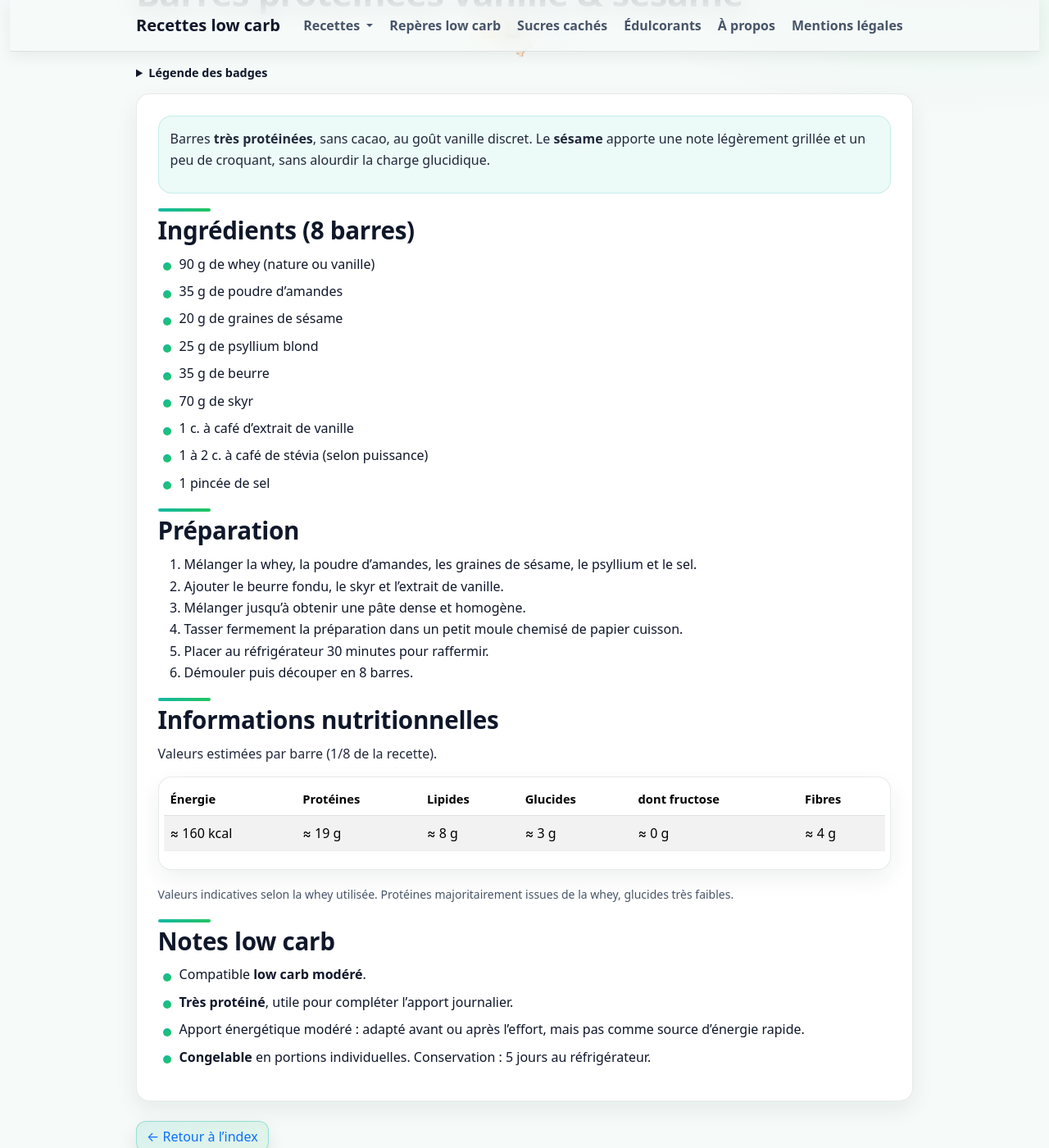
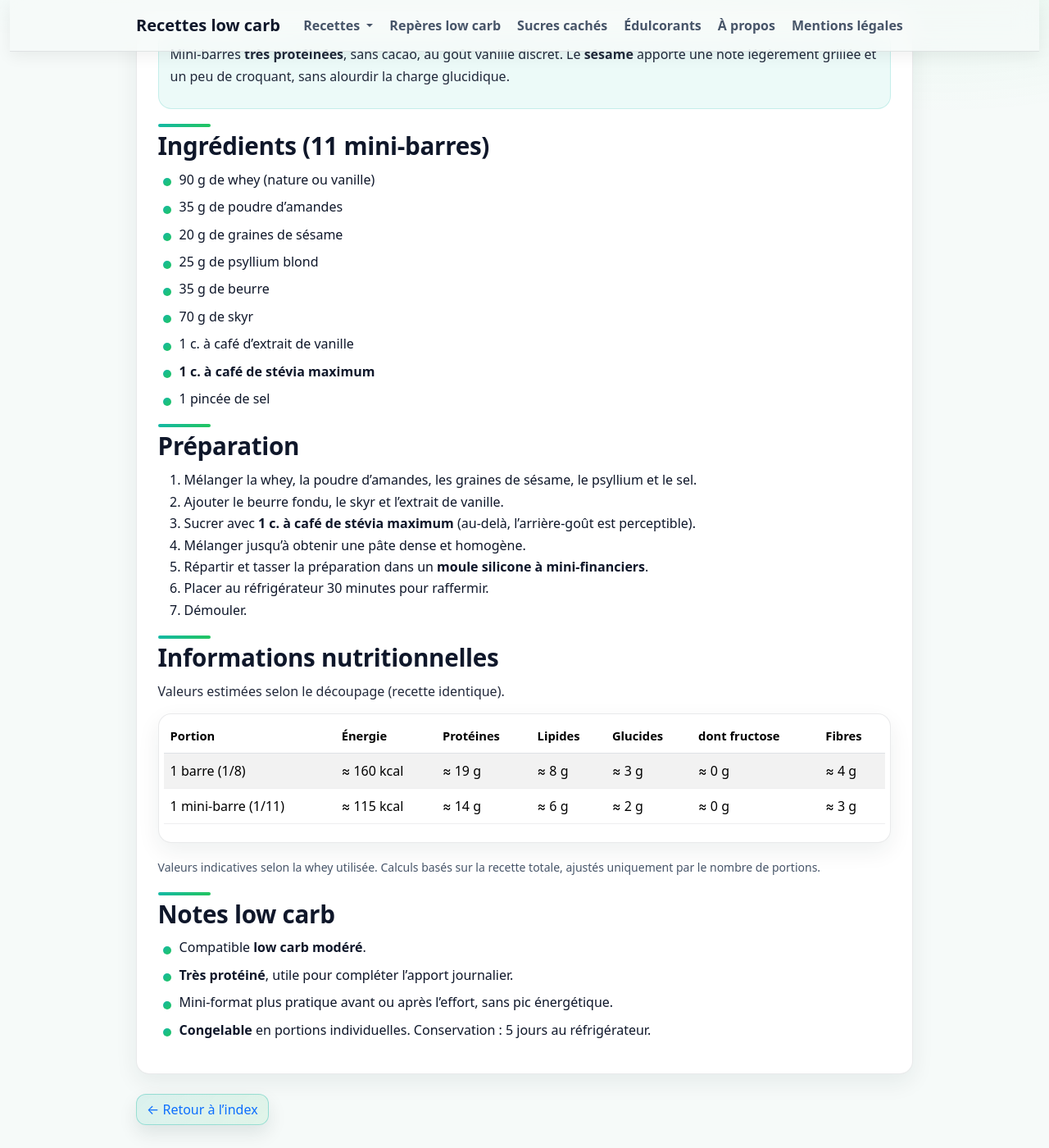
Before and after one commit to laurie-boissay/laurie-boissay.github.io, a Jekyll site: the page built from recettes/barres-proteinees-vanille-et-sesame.html, in a window 1280 px wide and 1400 px high, scrolled down 308 px. Shown: the whole window at 82% size. Built offline with Jekyll 4.4.1, drawn with Linux system fonts in a browser that asks for light colours; some of the changed text lies outside the part shown.

Commit message:
barres vanille

```diff
--- a/recettes/barres-proteinees-vanille-et-sesame.html
+++ b/recettes/barres-proteinees-vanille-et-sesame.html
@@ -3,10 +3,10 @@ layout: recipe
 title: "Barres protéinées vanille & sésame"
 description: "Barres protéinées low carb modéré à la whey, vanille et sésame. Sans cacao, très riches en protéines, adaptées avant ou après l’effort."
 recipe_title: "Barres protéinées vanille & sésame"
-recipe_subtitle: "Barres sans cuisson, neutres en goût, pour apport protéique avant ou après le sport"
+recipe_subtitle: "Mini-barres sans cuisson, neutres en goût, pour apport protéique avant ou après le sport"
 recipe_group: "Barres nutritionnelles"
 recipe_sort: "barres-proteinees-vanille-sesame"
-recipe_tested: false
+recipe_tested: true
 tags:
   - low-carb-modere
   - tres-proteine
@@ -24,7 +24,7 @@ extra_head: |
     "@type": "Recipe",
     "name": "Barres protéinées vanille & sésame",
     "description": "Barres protéinées low carb modéré à la whey, vanille et sésame, sans cuisson.",
-    "recipeYield": "8 barres",
+    "recipeYield": "11 mini-barres",
     "prepTime": "PT15M",
     "cookTime": "PT0M",
     "totalTime": "PT45M",
@@ -35,13 +35,13 @@ extra_head: |
 
 <div class="recipe-lead">
   <p>
-    Barres <strong>très protéinées</strong>, sans cacao, au goût vanille discret.
+    Mini-barres <strong>très protéinées</strong>, sans cacao, au goût vanille discret.
     Le <strong>sésame</strong> apporte une note légèrement grillée et un peu de croquant,
     sans alourdir la charge glucidique.
   </p>
 </div>
 
-<h2>Ingrédients (8 barres)</h2>
+<h2>Ingrédients (11 mini-barres)</h2>
 <ul>
   <li>90 g de whey (nature ou vanille)</li>
   <li>35 g de poudre d’amandes</li>
@@ -50,7 +50,7 @@ extra_head: |
   <li>35 g de beurre</li>
   <li>70 g de skyr</li>
   <li>1 c. à café d’extrait de vanille</li>
-  <li>1 à 2 c. à café de stévia (selon puissance)</li>
+  <li><strong>1 c. à café de stévia maximum</strong></li>
   <li>1 pincée de sel</li>
 </ul>
 
@@ -58,19 +58,21 @@ extra_head: |
 <ol>
   <li>Mélanger la whey, la poudre d’amandes, les graines de sésame, le psyllium et le sel.</li>
   <li>Ajouter le beurre fondu, le skyr et l’extrait de vanille.</li>
+  <li>Sucrer avec <strong>1 c. à café de stévia maximum</strong> (au-delà, l’arrière-goût est perceptible).</li>
   <li>Mélanger jusqu’à obtenir une pâte dense et homogène.</li>
-  <li>Tasser fermement la préparation dans un petit moule chemisé de papier cuisson.</li>
+  <li>Répartir et tasser la préparation dans un <strong>moule silicone à mini-financiers</strong>.</li>
   <li>Placer au réfrigérateur 30 minutes pour raffermir.</li>
-  <li>Démouler puis découper en 8 barres.</li>
+  <li>Démouler.</li>
 </ol>
 
 <h2>Informations nutritionnelles</h2>
-<p>Valeurs estimées par barre (1/8 de la recette).</p>
+<p>Valeurs estimées selon le découpage (recette identique).</p>
 
 <div class="table-responsive">
   <table class="table table-striped">
     <thead>
       <tr>
+        <th>Portion</th>
         <th>Énergie</th>
         <th>Protéines</th>
         <th>Lipides</th>
@@ -81,6 +83,7 @@ extra_head: |
     </thead>
     <tbody>
       <tr>
+        <td>1 barre (1/8)</td>
         <td>≈ 160 kcal</td>
         <td>≈ 19 g</td>
         <td>≈ 8 g</td>
@@ -88,18 +91,27 @@ extra_head: |
         <td>≈ 0 g</td>
         <td>≈ 4 g</td>
       </tr>
+      <tr>
+        <td>1 mini-barre (1/11)</td>
+        <td>≈ 115 kcal</td>
+        <td>≈ 14 g</td>
+        <td>≈ 6 g</td>
+        <td>≈ 2 g</td>
+        <td>≈ 0 g</td>
+        <td>≈ 3 g</td>
+      </tr>
     </tbody>
   </table>
 </div>
 
 <p class="small text-muted">
-  Valeurs indicatives selon la whey utilisée. Protéines majoritairement issues de la whey, glucides très faibles.
+  Valeurs indicatives selon la whey utilisée. Calculs basés sur la recette totale, ajustés uniquement par le nombre de portions.
 </p>
 
 <h2>Notes low carb</h2>
 <ul>
   <li>Compatible <strong>low carb modéré</strong>.</li>
   <li><strong>Très protéiné</strong>, utile pour compléter l’apport journalier.</li>
-  <li>Apport énergétique modéré&nbsp;: adapté avant ou après l’effort, mais pas comme source d’énergie rapide.</li>
-  <li><strong>Congelable</strong> en portions individuelles. Conservation&nbsp;: 5 jours au réfrigérateur.</li>
+  <li>Mini-format plus pratique avant ou après l’effort, sans pic énergétique.</li>
+  <li><strong>Congelable</strong> en portions individuelles. Conservation : 5 jours au réfrigérateur.</li>
 </ul>
```
